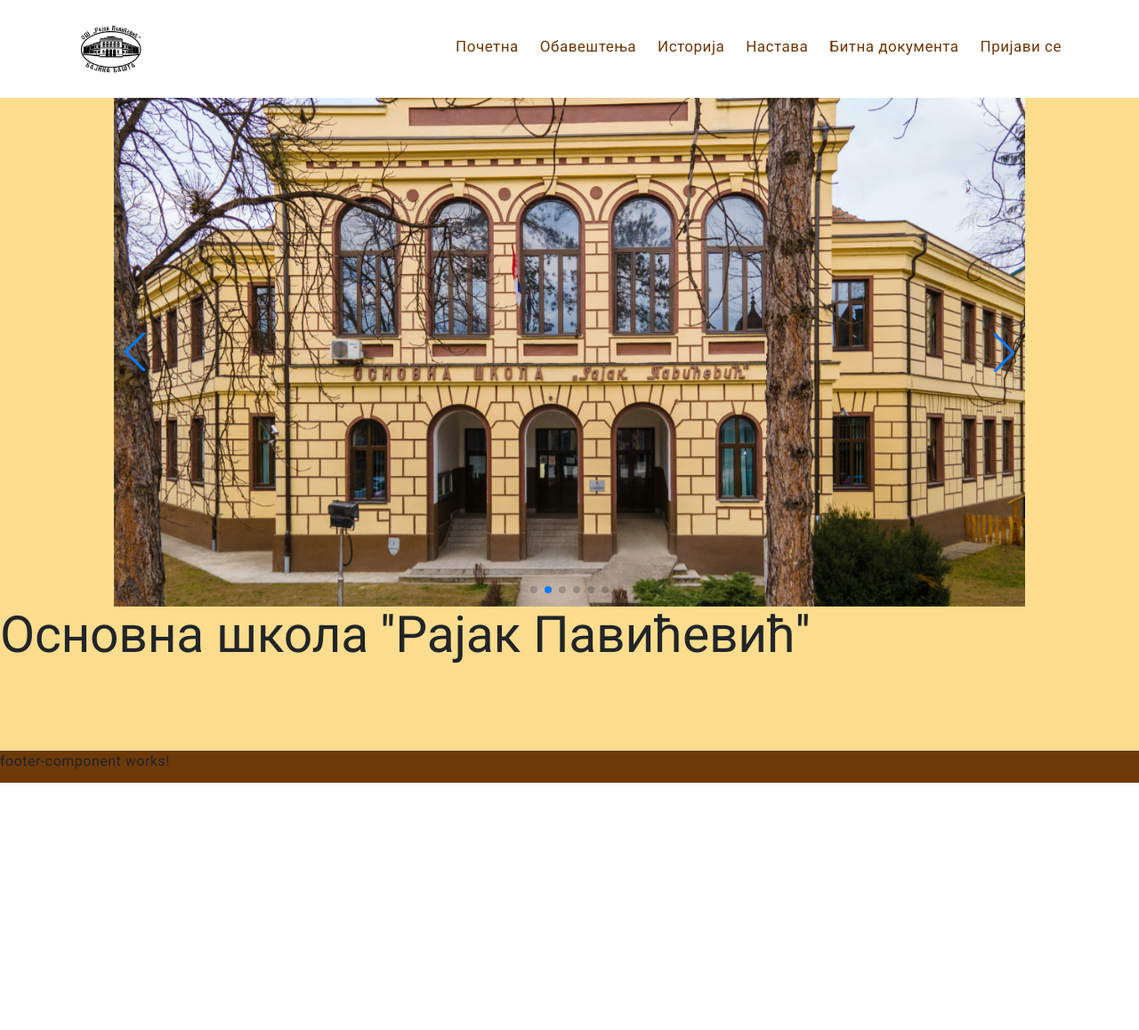
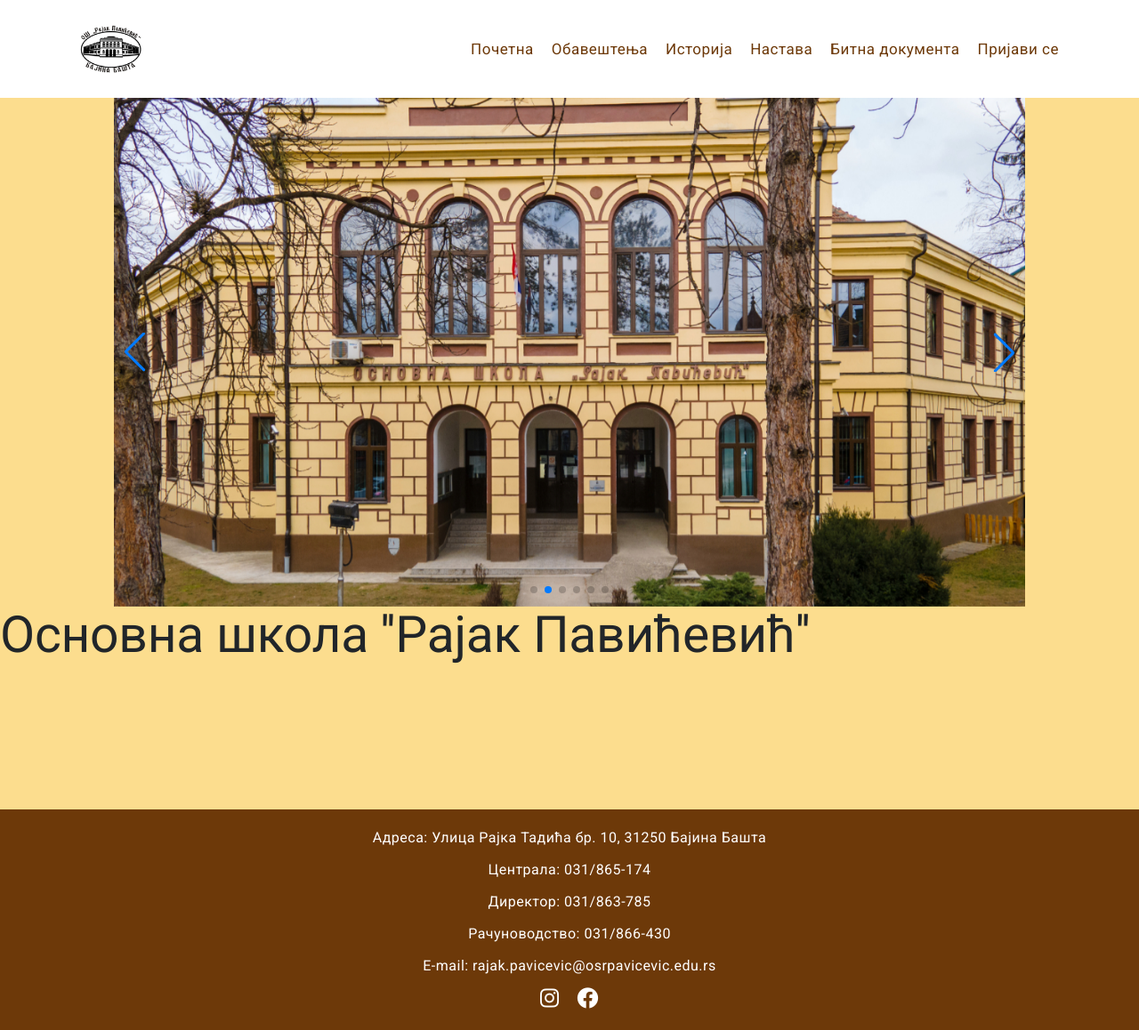
Before and after one commit to Lukakuncak/osrpavicevic-frontend, an Angular app: page /pocetna in a window 1280 px wide. Shown: the whole page at 89% size. Before the commit the page ends 880 px from the top, so only its background shows below. Built offline with nearby package versions, Linux system fonts and the light colour scheme.

Commit message:
add footer

```diff
--- a/src/app/app.component.css
+++ b/src/app/app.component.css
@@ -1,7 +1,6 @@
 .fullpage{
     display: flex;
     flex-direction: column;
-    min-height: 110vh;
 }
 
 .header{
@@ -17,6 +16,7 @@
 .body{
     margin: 0;
     padding: 0;
+    min-height: 100vh;
     background-color: rgb(252, 221, 142);
     flex-grow: 1;
 }
@@ -24,5 +24,4 @@
 .footer{
     margin: 0;
     padding: 0;
-    background-color: rgb(109, 57, 9);
 }
--- a/src/app/footer-component/footer-component.component.css
+++ b/src/app/footer-component/footer-component.component.css
@@ -0,0 +1,32 @@
+.footer {
+    background-color: rgb(109, 57, 9);
+    color: #fff;
+    padding: 20px;
+    text-align: center;
+    width: 100%;
+  }
+
+  .footer-content {
+    max-width: 800px;
+    margin: 0 auto;
+  }
+
+  .footer a {
+    color: #fff;
+    text-decoration: none;
+  }
+
+  .footer a:hover {
+    text-decoration: underline;
+  }
+
+.social-icons {
+    margin-top: 10px;
+  }
+
+  .social-icons a {
+    color: #fff;
+    margin: 0 10px;
+    font-size: 24px;
+    text-decoration: none;
+  }
--- a/src/app/footer-component/footer-component.component.html
+++ b/src/app/footer-component/footer-component.component.html
@@ -1 +1,13 @@
-<p>footer-component works!</p>
+<div class="footer">
+    <div class="footer-content">
+        <p>Адреса: Улица Рајка Тадића бр. 10, 31250 Бајина Башта</p>
+        <p>Централа: 031/865-174</p>
+        <p>Директор: 031/863-785</p>
+        <p>Рачуноводство: 031/866-430</p>
+        <p>E-mail: <a href="mailto:rajak.pavicevic@osrpavicevic.edu.rs">rajak.pavicevic&#64;osrpavicevic.edu.rs</a></p>
+        <div class="social-icons">
+            <a href="https://www.instagram.com/rajakbb" target="_blank"><i class="fab fa-instagram"></i></a>
+            <a href="https://www.facebook.com/osrpavicevicbb" target="_blank"><i class="fab fa-facebook"></i></a>
+        </div>
+    </div>
+</div>
--- a/src/app/header-component/header-component.component.css
+++ b/src/app/header-component/header-component.component.css
@@ -24,19 +24,20 @@
     color: black;
     display: inline-block;
     font-size: 17px;
-    margin-left: 10px;
+    padding-left: 10px;
+    padding-top: 3px;
+    padding-bottom: 3px;
+    padding-right: 10px;
 }
 
 .desktop-menu ul li a {
     color: rgb(109, 57, 9);
     text-decoration: none;
-    padding-left: 7px;
-    padding-right: 7px;
 }
 
 .desktop-menu ul li:hover {
-    font-weight: bold;
-    transition: 0.1s ease-in-out;
+    background-color: rgb(252, 221, 142);
+    transition: 0.25s ease-in-out;
 }
 
 .menu-icon{
--- a/src/index.html
+++ b/src/index.html
@@ -8,6 +8,7 @@
   <link rel="icon" type="image/x-icon" href="favicon.ico">
   <link href="https://fonts.googleapis.com/css2?family=Roboto:wght@300;400;500&display=swap" rel="stylesheet">
   <link href="https://fonts.googleapis.com/icon?family=Material+Icons" rel="stylesheet">
+  <link rel="stylesheet" href="https://cdnjs.cloudflare.com/ajax/libs/font-awesome/6.0.0-beta3/css/all.min.css">
 </head>
 <body class="mat-typography">
   <app-root></app-root>
```
